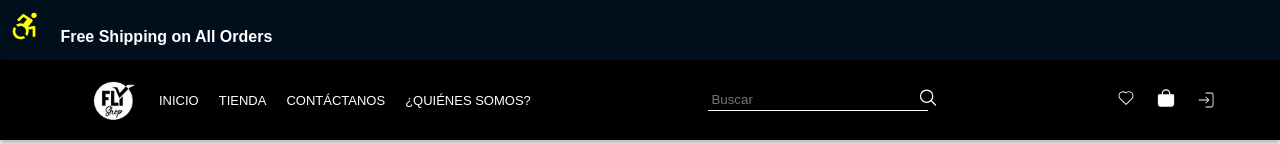
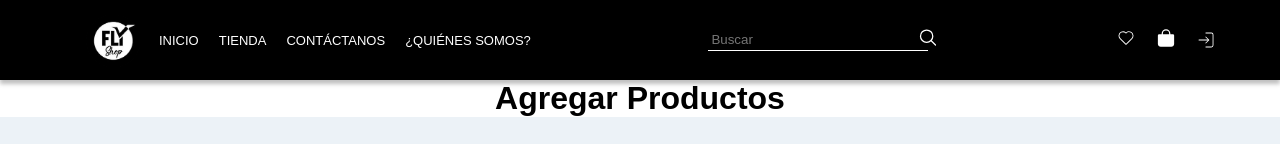
Before and after one commit to mandrakhe/ProyectoFinal, a React (Create React App) app in the folder flyshop/: page /addProduct in a window 1280 px wide. Shown: the top 144 px of the page. Built offline with nearby package versions, Linux system fonts and the light colour scheme.

Commit message:
Actualizacion

```diff
--- a/flyshop/src/components/common/nav.js
+++ b/flyshop/src/components/common/nav.js
@@ -16,13 +16,6 @@ const Nav = ({ searchbtn }) => {
 
     return (
         <>
-            <div className='free'>
-                <div className='icon' >
-                    <BiAccessibility />
-                </div>
-                <p>  Free Shipping on All Orders</p>
-            </div>
-
             <div className='header'>
                 <div className='container'>
                     <div className='nav'>
```
